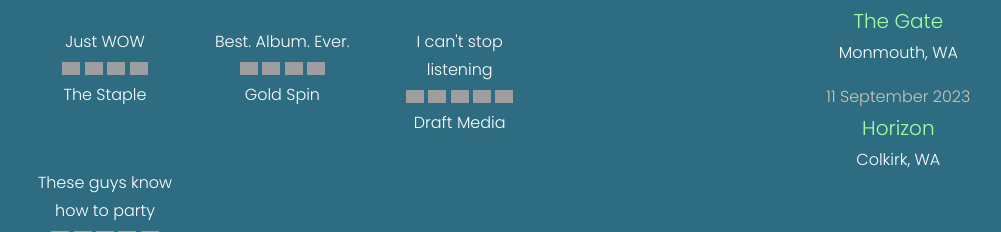
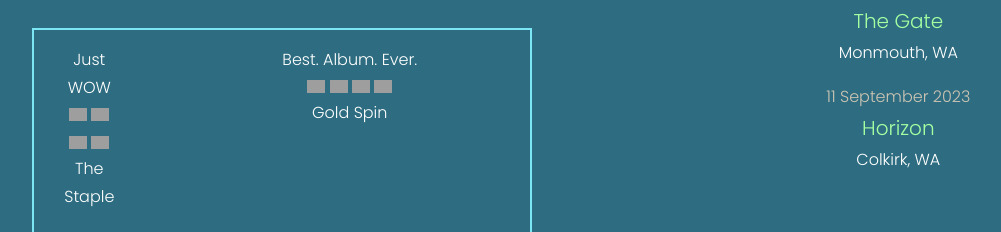
Before and after one commit to momchilmitev/magentalime, a PHP site: page / in a window 1280 px wide. Shown: the part 798-1030 px from the top of the page, without its empty margins (147-1148 px from the left). Run offline with PHP 8.4, Linux system fonts and the light colour scheme; grey boxes are pictures that could not be loaded.

Commit message:
added styles for the aside section on tablet

```diff
--- a/index.html
+++ b/index.html
@@ -113,7 +113,7 @@
         </blockquote>
         <figcaption><cite>Gold Spin</cite></figcaption>
       </figure>
-       <div class="featured-img"><img src="https://assets.codepen.io/296057/fem-fireworks.jpg" alt="Red stage with fireworks and excited crowd." /></div>
+      <div class="featured-img"><img src="https://assets.codepen.io/296057/fem-fireworks.jpg" alt="Red stage with fireworks and excited crowd." /></div>
       <figure>
         <blockquote>I can't stop listening<br>
           <img src="https://assets.codepen.io/296057/fem-star.svg" alt="Four star rating." class="star" />
@@ -124,7 +124,7 @@
         </blockquote>
         <figcaption><cite>Draft Media</cite></figcaption>
       </figure>
-       <div class="featured-img"><img src="https://assets.codepen.io/296057/fem-blue-arms.jpg" alt="Blue smoky stage and crowd with person raising arms." /></div>
+      <div class="featured-img"><img src="https://assets.codepen.io/296057/fem-blue-arms.jpg" alt="Blue smoky stage and crowd with person raising arms." /></div>
       <figure>
         <blockquote>These guys know how to party<br>
           <img src="https://assets.codepen.io/296057/fem-star.svg" alt="Five star rating." class="star" />
--- a/style.css
+++ b/style.css
@@ -166,6 +166,57 @@
   .featured-img {
     display: none;
   }
+
+  @media(min-width: 700px) {
+    .reviews {
+      border: 2px solid var(--cyan);
+      grid-template-columns: repeat(6, 90px);
+      width: 540px;
+      justify-content: center;
+    }
+
+    .featured-img {
+      display: inline-block;
+      order: 2;
+      grid-column: span 2;
+    }
+
+    .featured-img img {
+      border: 2px solid var(--white);
+    }
+
+    .reviews figure:nth-of-type(1) {
+      order: 1;
+      grid-column: 1/4;
+      grid-row: 1/2;
+      justify-self: end;
+      padding: 1rem 5rem 0 5rem;
+    }
+
+    .reviews figure:nth-of-type(2) {
+      order: 1;
+      grid-column: 4/7;
+      grid-row: 1/2;
+      justify-self: start;
+      padding: 1rem 3.5rem 0 3.5rem;
+    }
+
+    .reviews figure:nth-of-type(3) {
+      order: 3;
+      grid-column: 1/4;
+      grid-row: 3/4;
+      justify-self: end;
+      padding: 0 2.5rem 1rem 1rem;
+    }
+
+    .reviews figure:nth-of-type(4) {
+      order: 3;
+      grid-column: 4/7;
+      grid-row: 3/4;
+      justify-self: start;
+      /* padding: 0 1rem; */
+    }
+  }
 }
 
 @media (min-width: 800px) {
```
